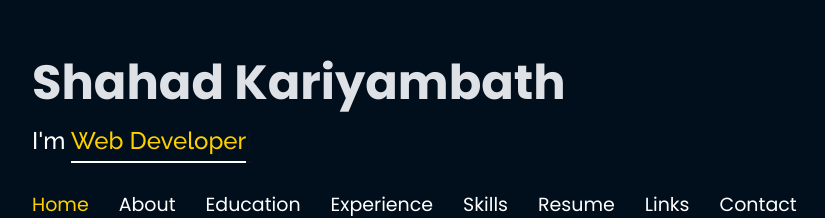
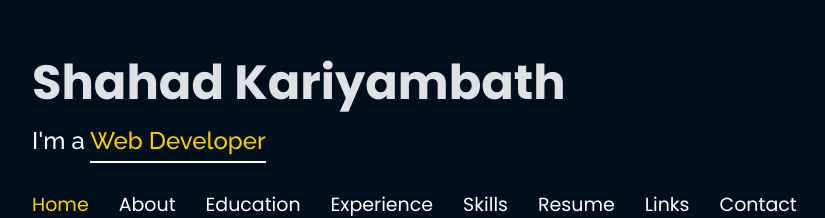
Before and after one commit to Shahadkariyambath/shahad, a plain HTML site: page index.html in a window 1280 px wide. Shown: the part 221-439 px from the top of the page, without its empty margins (53-878 px from the left). Drawn offline with nearby package versions, Linux system fonts and the light colour scheme.

Commit message:
Update index.html

```diff
--- a/index.html
+++ b/index.html
@@ -79,7 +79,7 @@
     <div class="container">
 
       <h1><a href="index.html">Shahad Kariyambath</a></h1>
-      <h2 style="color:rgb(255, 255, 255)">I'm <span class="typing" style="color:#ffd000"></span></h2>
+      <h2 style="color:rgb(255, 255, 255)">I'm a <span class="typing" style="color:#ffd000"></span></h2>
       <nav class="nav-menu d-none d-lg-block">
         <ul>
           <li class="active"><a href="#header"> <span>Home</span></a></li>
```
